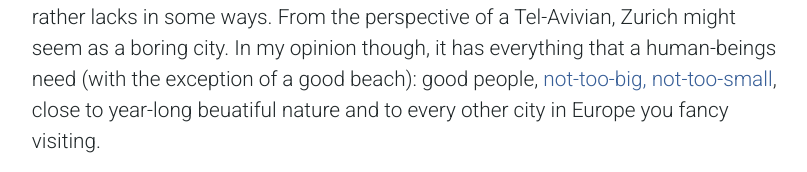
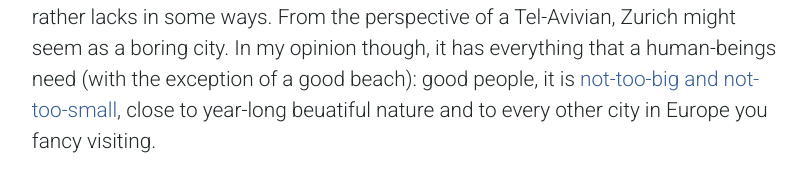
Before and after one commit to yardenas/yardenas.com, a Vue app: page /places in a window 1280 px wide. Shown: the part 807-979 px from the top of the page, without its empty margins (234-1041 px from the left). Built offline with nearby package versions, Linux system fonts and the light colour scheme.

Commit message:
Text revision

```diff
--- a/src/places.json
+++ b/src/places.json
@@ -1,7 +1,7 @@
 [
     {
         "name": "Zurich",
-        "text": "I've been living in Zurich for more than two years. Even though, civilization-wise, Tel-Aviv and Zurich are two western cities (well, kind of...), moving here wasn't a walk in the park. I had to get used to the cold weather, make a mental transformation from being an engineer back to being a green student. I also had to undertake the challenge of a long-distance relationship, which goes without saying. However, slowly but surely, Zurich exposed me what I call: <q>living a normal life,</q> which is something that Israel rather lacks in some ways. From the perspective of a Tel-Avivian, Zurich might seem as a boring city. In my opinion though, it has everything that a human-beings need (with the exception of a good beach): good people, <a href=\"https://youtu.be/UdQg9dGILJk\" target=\"_blank\" rel=\"noopener noreferrer\">not-too-big, not-too-small</a>, close to year-long beuatiful nature and to every other city in Europe you fancy visiting.",
+        "text": "I've been living in Zurich for more than two years. Even though, civilization-wise, Tel-Aviv and Zurich are two western cities (well, kind of...), moving here wasn't a walk in the park. I had to get used to the cold weather, make a mental transformation from being an engineer back to being a green student. I also had to undertake the challenge of a long-distance relationship, which goes without saying. However, slowly but surely, Zurich exposed me what I call: <q>living a normal life,</q> which is something that Israel rather lacks in some ways. From the perspective of a Tel-Avivian, Zurich might seem as a boring city. In my opinion though, it has everything that a human-beings need (with the exception of a good beach): good people, it is <a href=\"https://youtu.be/UdQg9dGILJk\" target=\"_blank\" rel=\"noopener noreferrer\">not-too-big and not-too-small</a>, close to year-long beuatiful nature and to every other city in Europe you fancy visiting.",
         "link": "https://www.google.com/maps/embed?pb=!1m18!1m12!1m3!1d172913.403486789!2d8.396633992947804!3d47.37736967444367!2m3!1f0!2f0!3f0!3m2!1i1024!2i768!4f13.1!3m3!1m2!1s0x47900b9749bea219%3A0xe66e8df1e71fdc03!2zWsO8cmljaA!5e0!3m2!1sen!2sch!4v1637259069195!5m2!1sen!2sch"
     },
     {
@@ -11,7 +11,7 @@
     },
     {
         "name": "Haifa",
-        "text": "My hometown, where I grew up and where I did my Bachelor's (@ <a href=\"https://www.technion.ac.il/en/home-2/\" target=\"_blank\" rel=\"noopener noreferrer\">Technion</a>). Haifa is THE prettiest city in Israel. In my view it is the home for the best food in and the best sub-culture in Israel. The one and only holy city. The only downside is that you have to be a local or to know a local to get all of the good stuff. I was also lucky to find a bug in the matrix and to live very close to the beach, in <a href=\"https://en.wikipedia.org/wiki/Bat_Galim\" target=\"_blank\" rel=\"noopener noreferrer\">Bat Galim</a>. <img src=\"img/bag-galim.jpg\">",
+        "text": "My hometown, where I grew up and where I did my Bachelor's (@ <a href=\"https://www.technion.ac.il/en/home-2/\" target=\"_blank\" rel=\"noopener noreferrer\">Technion</a>). Haifa is THE prettiest city in Israel. In my view it is the home for the best food and the best sub-culture in Israel. The one and only holy city. The only downside is that you have to be a local or to know a local to get all of the good stuff. I was also lucky to find a bug in the matrix and to live very close to the beach, in <a href=\"https://en.wikipedia.org/wiki/Bat_Galim\" target=\"_blank\" rel=\"noopener noreferrer\">Bat Galim</a>. <img src=\"img/bag-galim.jpg\">",
         "link": "https://www.google.com/maps/embed?pb=!1m18!1m12!1m3!1d107319.13642181268!2d34.94673647711586!3d32.799602907447024!2m3!1f0!2f0!3f0!3m2!1i1024!2i768!4f13.1!3m3!1m2!1s0x151dba4c750de845%3A0xc35d23982a81529a!2sHaifa%2C%20Israel!5e0!3m2!1sen!2sch!4v1637325684074!5m2!1sen!2sch"
     }
 ]
--- a/src/views/Home.vue
+++ b/src/views/Home.vue
@@ -71,7 +71,7 @@
             >Obol</a
           >
           from its very beginning and to learn what it takes to compile a vision
-          into an real product.
+          into a real product.
         </p>
         <h3>Learning &amp; Adaptive Systems (2020 - 2021)</h3>
         <p>
```
